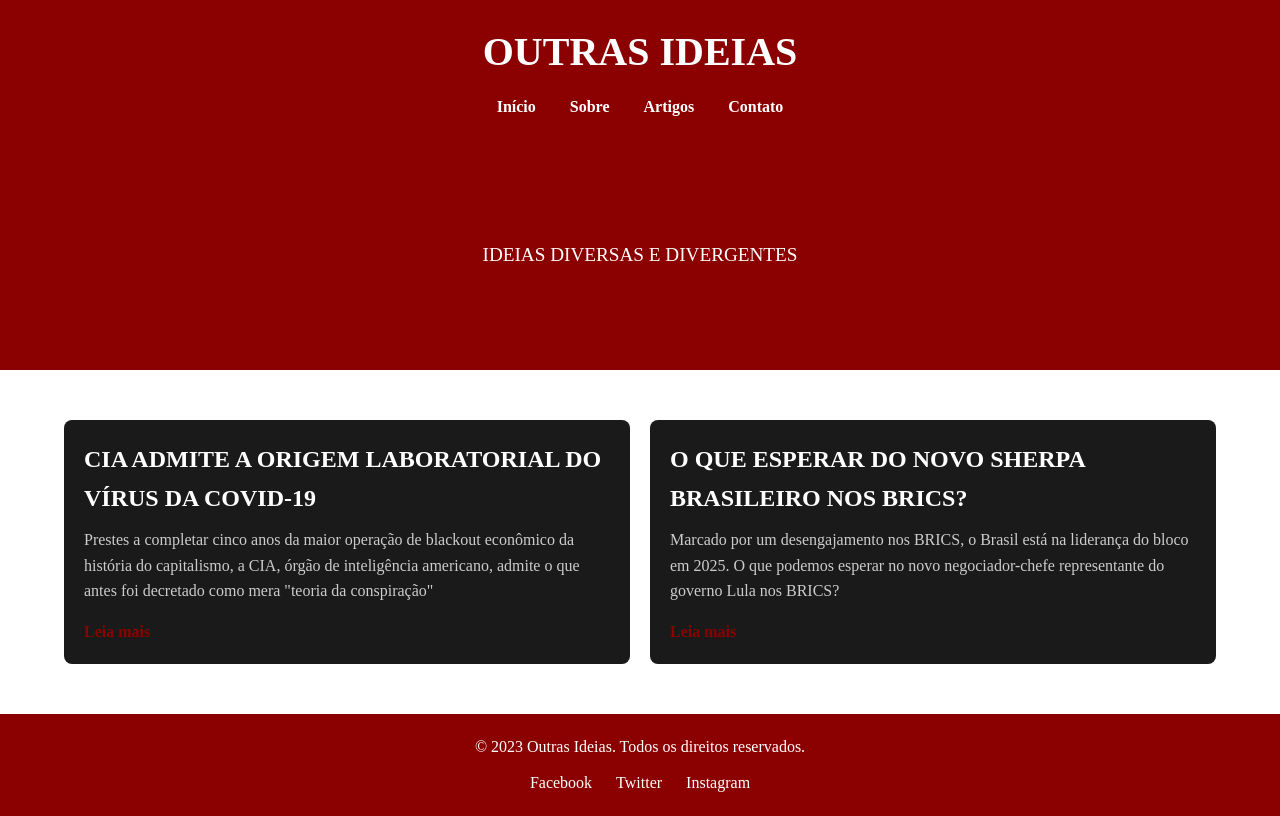
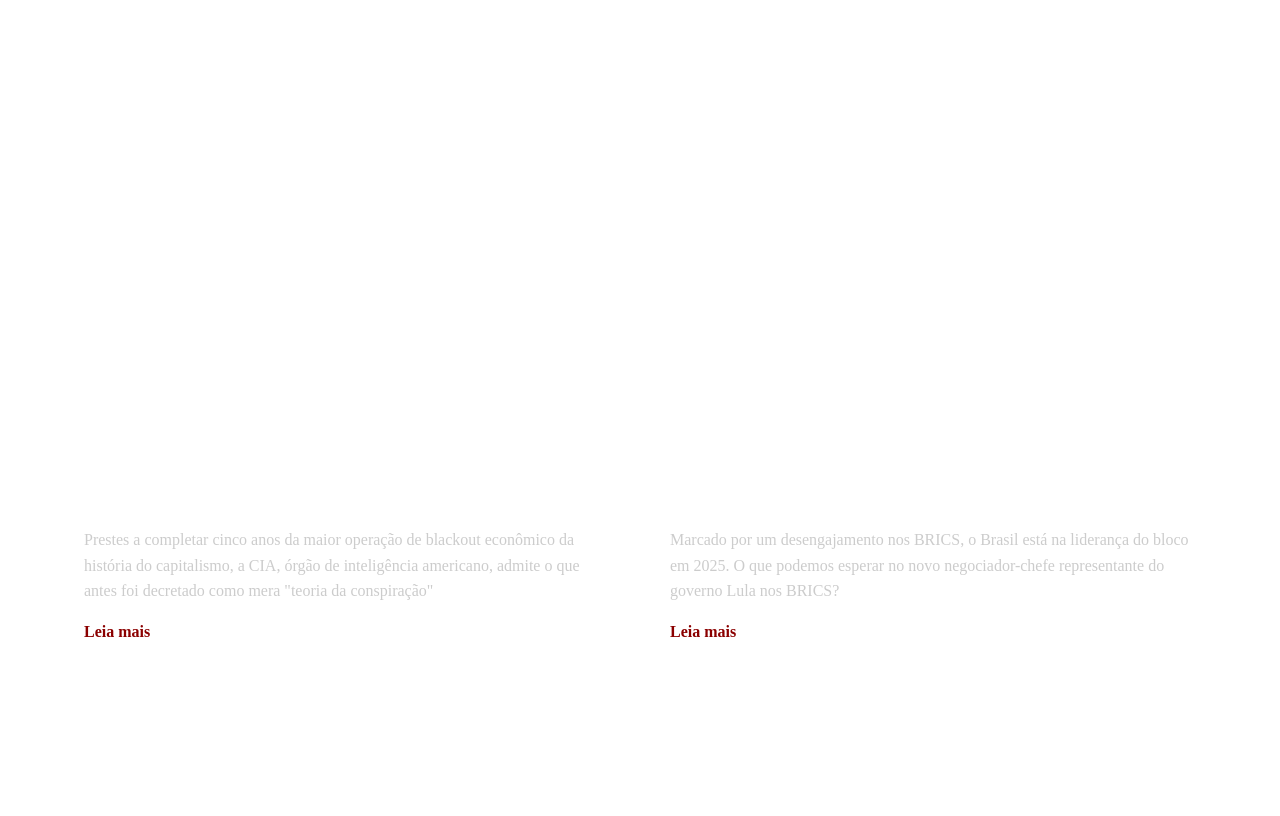
Before and after one commit to ornelasvania/outras-ideias, a plain HTML site: page index.html in a window 1280 px wide. Drawn offline with Linux system fonts and the light colour scheme.

Commit message:
Update styles.css

```diff
--- a/styles.css
+++ b/styles.css
@@ -20,7 +20,7 @@ body {
 
 /* Header */
 header {
-    background-color: #8B0000; /* Vermelho sangue */
+    background-color: #FFFFFF; /* Vermelho sangue */
     padding: 20px 0;
 }
 
@@ -53,7 +53,7 @@ nav ul li a:hover {
 
 /* Hero Section */
 .hero {
-    background-color: #8B0000;
+    background-color: #FFFFFF;
     padding: 100px 0;
     text-align: center;
 }
@@ -86,7 +86,7 @@ nav ul li a:hover {
 }
 
 .artigos-grid article {
-    background-color: #1a1a1a;
+    background-color: #FFFFFF;
     padding: 20px;
     border-radius: 8px;
     transition: transform 0.3s ease;
@@ -118,7 +118,7 @@ nav ul li a:hover {
 
 /* Footer */
 footer {
-    background-color: #8B0000;
+    background-color: #FFFFFF;
     padding: 20px 0;
     text-align: center;
 }
```
